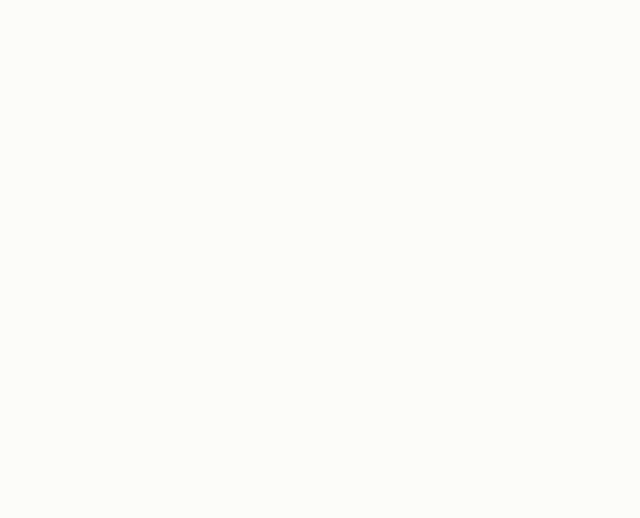
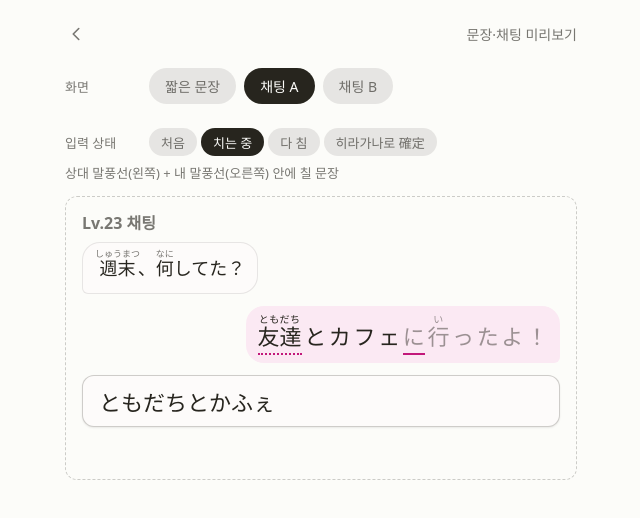
Before and after one commit to GiToon10100011/twiper-kana, a React (Vite) app in the folder apps/web/: page /lab/chat in a window 1280 px wide. Before the commit this address had no page. Shown: the top 518 px of the page, without its empty margins (319-959 px from the left). Built offline with nearby package versions, Linux system fonts and the light colour scheme.

Commit message:
feat(web): 문장·채팅 시안 /lab/chat — 짧은 문장·채팅 A(말풍선 둘)·채팅 B(답을 크게), 바꾸지 않은 가타카나·한자는 밑줄, 닫는 기호는 앞 글자와 묶어 줄바꿈

```diff
--- a/apps/web/src/App.tsx
+++ b/apps/web/src/App.tsx
@@ -5,6 +5,7 @@ import { CalendarPage } from './features/home/CalendarPage';
 import { Home } from './features/home/Home';
 import { Steps } from './features/home/Steps';
 import { Opening } from './features/intro/Opening';
+import { ChatLab } from './features/lab/ChatLab';
 import { CourseTilesLab } from './features/lab/CourseTilesLab';
 import { GuideCheck } from './features/lab/GuideCheck';
 import { ImeLab } from './features/lab/ImeLab';
@@ -41,6 +42,7 @@ export function App() {
           <Route path="/lab/ime" element={<ImeLab />} />
           <Route path="/lab/guide-check" element={<GuideCheck />} />
           <Route path="/lab/course-tiles" element={<CourseTilesLab />} />
+          <Route path="/lab/chat" element={<ChatLab />} />
         </Routes>
       )}
     </BrowserRouter>
--- a/apps/web/src/features/home/Steps.tsx
+++ b/apps/web/src/features/home/Steps.tsx
@@ -63,6 +63,12 @@ export function Steps() {
             <small>{t('home.courseTilesHint')}</small>
           </Link>
         </li>
+        <li>
+          <Link to="/lab/chat">
+            <span>{t('home.chatLab')}</span>
+            <small>{t('home.chatLabHint')}</small>
+          </Link>
+        </li>
       </ul>
     </main>
   );
--- /dev/null
+++ b/apps/web/src/features/lab/ChatLab.tsx
@@ -0,0 +1,174 @@
+import { useState, type ReactNode } from 'react';
+import { useTranslation } from 'react-i18next';
+import { Link } from 'react-router';
+import {
+  createInputSession,
+  parseRuby,
+  pendingStep,
+  reduceInputSession,
+  type InputSessionState,
+} from '@twiper/core';
+import { BackIcon } from '../../ui/icons';
+import { Pills } from '../../ui/Pills';
+import { TargetText } from '../training/TargetText';
+
+type ViewId = 'sentence' | 'chatA' | 'chatB';
+type StateId = 'start' | 'typing' | 'done' | 'unconverted';
+
+/** 상태마다 입력창에 들어와 있는 값 (조합 중이면 true). 가짜 입력이며 저장하지 않는다 */
+type Steps = readonly (readonly [string, boolean])[];
+
+const SENTENCE = '{今日|きょう}は{天気|てんき}がいいですね。';
+const PARTNER = '{週末|しゅうまつ}、{何|なに}してた？';
+const REPLY = '{友達|ともだち}とカフェに{行|い}ったよ！';
+
+const STEPS: Record<'sentence' | 'chat', Record<StateId, Steps>> = {
+  sentence: {
+    start: [],
+    typing: [['きょうはてんきが', true]],
+    done: [['きょうはてんきがいいですね。', true]],
+    unconverted: [
+      ['きょうはてんきがいいですね。', true],
+      ['きょうはてんきがいいですね。', false],
+    ],
+  },
+  chat: {
+    start: [],
+    // 가타카나(カフェ)는 아직 바꾸지 않았다: 읽기는 맞으므로 진행으로 보인다
+    typing: [['ともだちとかふぇ', true]],
+    done: [['友達とカフェに行ったよ！', true]],
+    unconverted: [
+      ['ともだちとかふぇにいったよ！', true],
+      ['ともだちとかふぇにいったよ！', false],
+    ],
+  },
+};
+
+const VIEWS: readonly (readonly [ViewId, string])[] = [
+  ['sentence', '짧은 문장'],
+  ['chatA', '채팅 A'],
+  ['chatB', '채팅 B'],
+];
+
+const STATES: readonly (readonly [StateId, string])[] = [
+  ['start', '처음'],
+  ['typing', '치는 중'],
+  ['done', '다 침'],
+  ['unconverted', '히라가나로 確定'],
+];
+
+const NOTES: Record<ViewId, string> = {
+  sentence: '후리가나가 붙은 문장. 지금 연습 화면에서 글자 크기만 줄였다',
+  chatA: '상대 말풍선(왼쪽) + 내 말풍선(오른쪽) 안에 칠 문장',
+  chatB: '상대 말풍선 + 내 답은 지금 연습 화면처럼 크게',
+};
+
+function sessionOf(target: string, steps: Steps): InputSessionState {
+  return steps.reduce(
+    (session, [value, composing], i) =>
+      reduceInputSession(session, { t: (i + 1) * 100, value, composing }),
+    createInputSession(target, 'commit'),
+  );
+}
+
+/** 읽기만 보여 주는 한자 표기 (상대 말풍선). 진행 색 없이 한자 위에 읽기를 작게 붙인다 */
+function Furigana({ text }: { text: string }) {
+  const { chars, rubies } = parseRuby(text);
+  const parts: ReactNode[] = [];
+  let i = 0;
+  for (const ruby of rubies) {
+    parts.push(chars.slice(i, ruby.start).join(''));
+    parts.push(
+      <ruby key={ruby.start}>
+        {ruby.surface}
+        <rt>{chars.slice(ruby.start, ruby.end).join('')}</rt>
+      </ruby>,
+    );
+    i = ruby.end;
+  }
+  parts.push(chars.slice(i).join(''));
+  return <>{parts}</>;
+}
+
+/** 문장 연습과 채팅 연습 화면 시안. 같은 입력 상태로 비교한다 */
+export function ChatLab() {
+  const { t } = useTranslation();
+  const [view, setView] = useState<ViewId>('chatA');
+  const [state, setState] = useState<StateId>('typing');
+  const target = view === 'sentence' ? SENTENCE : REPLY;
+  const session = sessionOf(target, STEPS[view === 'sentence' ? 'sentence' : 'chat'][state]);
+  const step = pendingStep(session);
+  // 문장은 길어서 전체를 되풀이하지 않고 밑줄 친 곳을 가리킨다
+  const hint =
+    step === 'convert'
+      ? t('drill.convertMarked')
+      : step === 'fix'
+        ? t('drill.fixMarked')
+        : step === 'commit'
+          ? t('drill.matched')
+          : '';
+
+  const input = (
+    <>
+      <input
+        className="text-input"
+        type="text"
+        lang="ja"
+        readOnly
+        value={session.raw.join('')}
+        placeholder={t('training.tapInput')}
+        aria-label="입력창 (예시)"
+      />
+      <p className={`trainer-hint${step === 'fix' ? ' is-warning' : step ? ' is-matched' : ''}`}>
+        {hint}
+      </p>
+    </>
+  );
+
+  return (
+    <main className="lab">
+      <header className="screen-header">
+        <Link className="icon-btn header-back" to="/steps" aria-label={t('settings.home')}>
+          <BackIcon />
+        </Link>
+        <span>문장·채팅 미리보기</span>
+      </header>
+
+      <div className="lab-choice">
+        <span>화면</span>
+        <Pills label="화면" value={view} options={VIEWS} onChange={setView} />
+      </div>
+      <div className="lab-choice">
+        <span>입력 상태</span>
+        <Pills label="입력 상태" value={state} options={STATES} onChange={setState} small />
+      </div>
+      <p className="lab-note">{NOTES[view]}</p>
+
+      <section className="lab-screen" aria-label="연습 화면 (예시)">
+        <h1 className="screen-title screen-title-small" lang="ja">
+          {view === 'sentence' ? 'Lv.22 짧은 문장' : 'Lv.23 채팅'}
+        </h1>
+        {view === 'sentence' ? (
+          <div className="trainer is-sentence">
+            <TargetText session={session} />
+            {input}
+          </div>
+        ) : (
+          <div className={`trainer chat${view === 'chatA' ? ' is-bubbles' : ''}`}>
+            <p className="chat-bubble is-partner" lang="ja">
+              <Furigana text={PARTNER} />
+            </p>
+            {view === 'chatA' ? (
+              <div className="chat-bubble is-me">
+                <TargetText session={session} />
+              </div>
+            ) : (
+              <TargetText session={session} />
+            )}
+            {input}
+          </div>
+        )}
+      </section>
+    </main>
+  );
+}
--- a/apps/web/src/features/training/TargetText.tsx
+++ b/apps/web/src/features/training/TargetText.tsx
@@ -26,11 +26,28 @@ type Piece =
   | { kind: 'char'; index: number }
   | { kind: 'ruby'; surface: string; indexes: number[]; status: CharStatus };
 
+/** 줄 첫머리에 오면 안 되는 닫는 기호. 앞 글자와 묶어 함께 줄을 넘긴다 */
+const NO_LINE_START = new Set(Array.from('、。，．！？!?」』）〕】…'));
+
+const keyOf = (piece: Piece) => (piece.kind === 'ruby' ? (piece.indexes[0] ?? 0) : piece.index);
+
+/** 조각을 줄바꿈 단위로 묶는다: 닫는 기호(。！」)는 바로 앞 조각에 붙인다 */
+function keepPunctuation(pieces: readonly Piece[], target: readonly string[]): Piece[][] {
+  const groups: Piece[][] = [];
+  for (const piece of pieces) {
+    const closing = piece.kind === 'char' && NO_LINE_START.has(target[piece.index] ?? '');
+    const last = groups[groups.length - 1];
+    if (closing && last) last.push(piece);
+    else groups.push([piece]);
+  }
+  return groups;
+}
+
 /** 한자 표기 하나의 상태: 변환함 / 읽기까지 쳐서 후보를 고를 차례 / 읽기 그대로 確定해 버림 / 아직 */
 function rubyStatus(converted: boolean, read: boolean, composing: boolean): CharStatus {
   if (converted) return 'correct';
   if (!read) return 'todo';
-  return composing ? 'pending' : 'wrong';
+  return composing ? 'pending' : 'unconverted';
 }
 
 /**
@@ -65,29 +82,33 @@ export function TargetText({ session, label, gapsAfter = [] }: TargetTextProps)
       {session.target[i]}
     </span>
   );
+  const pieceOf = (piece: Piece) =>
+    piece.kind === 'ruby' ? (
+      <ruby key={`r${piece.indexes[0]}`} className={`ch-ruby ch-${piece.status}`}>
+        {piece.surface}
+        <rt>{piece.indexes.map(char)}</rt>
+      </ruby>
+    ) : (
+      char(piece.index)
+    );
 
-  if (session.rubies.length > 0) {
+  // 어절 경계가 없으면 글자마다 줄이 바뀔 수 있다 (기초 줄·단어·문장). 있으면 어절을 통째로 넘긴다
+  if (gapsAfter.length === 0) {
+    const pieces: Piece[] =
+      session.rubies.length > 0
+        ? piecesOf(session, statuses)
+        : session.target.map((_, index) => ({ kind: 'char', index }));
     return (
       <p className="target-text" lang="ja" aria-label={label}>
-        {piecesOf(session, statuses).map((piece) =>
-          piece.kind === 'ruby' ? (
-            <ruby key={piece.indexes[0]} className={`ch-ruby ch-${piece.status}`}>
-              {piece.surface}
-              <rt>{piece.indexes.map(char)}</rt>
-            </ruby>
+        {keepPunctuation(pieces, session.target).map((group) =>
+          group.length === 1 ? (
+            pieceOf(group[0] as Piece)
           ) : (
-            char(piece.index)
+            <span key={`k${keyOf(group[0] as Piece)}`} className="ch-keep">
+              {group.map(pieceOf)}
+            </span>
           ),
         )}
-      </p>
-    );
-  }
-
-  // 어절 경계가 없으면 글자마다 줄이 바뀔 수 있다 (기초 줄·단어). 있으면 어절을 통째로 넘긴다
-  if (gapsAfter.length === 0) {
-    return (
-      <p className="target-text" lang="ja" aria-label={label}>
-        {session.target.map((_, i) => char(i))}
       </p>
     );
   }
--- a/apps/web/src/i18n/ja.ts
+++ b/apps/web/src/i18n/ja.ts
@@ -15,6 +15,8 @@ export const ja: typeof ko = {
     guideCheckHint: 'キー配置の照合',
     courseTiles: 'コース一覧プレビュー',
     courseTilesHint: '進み具合ごとの表示',
+    chatLab: '文・チャットのプレビュー',
+    chatLabHint: '練習画面の案を比べる',
   },
   onboarding: {
     step: '{{current}}/{{total}}',
@@ -151,6 +153,8 @@ export const ja: typeof ko = {
     matched: '正解です。「確定」を押すと次の行に進みます。',
     convert: '読みは正解です。候補から {{word}} を押して確定しましょう。',
     fix: '{{word}} と違う文字で確定しました。消して打ち直し、候補から選びましょう。',
+    convertMarked: '読みは正解です。下線のところを候補で選んで変換してから確定しましょう。',
+    fixMarked: '下線のところを変換せずに確定しました。消して打ち直し、候補から選びましょう。',
     noHelp:
       '実力確認のレベルなので、止まっても打ち方のヘルプは出ません。自分で思い出してみましょう。',
     retryNote: '間違えた文字は数行あとにもう一度出ます。',
--- a/apps/web/src/i18n/ko.ts
+++ b/apps/web/src/i18n/ko.ts
@@ -13,6 +13,8 @@ export const ko = {
     guideCheckHint: '키 배치 대조',
     courseTiles: '목록 상태 미리보기',
     courseTilesHint: '진행 상태별 코스 목록',
+    chatLab: '문장·채팅 미리보기',
+    chatLabHint: '연습 화면 시안 비교',
   },
   onboarding: {
     step: '{{current}}/{{total}}',
@@ -150,6 +152,8 @@ export const ko = {
     matched: '맞았어요. 確定을 누르면 다음 줄로 넘어가요.',
     convert: '읽기는 맞았어요. 후보에서 {{word}}를 눌러 確定하세요.',
     fix: '{{word}}와 다르게 確定됐어요. 지우고 다시 친 다음 후보에서 골라 주세요.',
+    convertMarked: '읽기는 맞았어요. 밑줄 친 곳을 후보에서 골라 바꾼 뒤 確定하세요.',
+    fixMarked: '밑줄 친 곳을 바꾸지 않고 確定했어요. 지우고 다시 친 다음 후보에서 골라 주세요.',
     noHelp: '실력 확인용 레벨이라 막혀도 치는 법 도움말이 나오지 않아요. 스스로 떠올려 보세요.',
     retryNote: '틀린 글자는 몇 줄 뒤에 다시 나와요.',
   },
--- a/apps/web/src/styles.css
+++ b/apps/web/src/styles.css
@@ -290,6 +290,16 @@ a {
   border-radius: var(--radius-sm);
 }
 
+/* 닫는 기호(。！」)를 앞 글자와 묶어 줄 첫머리에 오지 않게 한다 */
+.target-text .ch-keep {
+  display: inline-flex;
+  gap: 0.12em;
+  align-items: baseline;
+  padding: 0;
+  white-space: nowrap;
+  border: 0;
+}
+
 /* 한자 표기: 한자를 크게, 읽기를 그 위에 작게(후리가나). 치는 진행은 읽기 글자에 보인다 */
 .target-text ruby {
   padding-bottom: 2px;
@@ -302,15 +312,17 @@ a {
   border-bottom: 2px dotted var(--accent);
 }
 
-/* 읽기 그대로 確定해 버렸다: 한자로 바꿔야 하는 자리를 밑줄로 (틀린 글자처럼 칠하지 않는다) */
-.target-text ruby.ch-wrong {
-  background: none;
+/* 읽기 그대로 確定해 버렸다: 가타카나·한자로 바꿔야 하는 자리를 밑줄로 (틀린 글자처럼 칠하지 않는다) */
+.target-text .ch-unconverted {
+  color: var(--danger);
   border-bottom: 2px solid var(--danger);
 }
 
+/* 문장처럼 글자를 줄인 곳에서도 후리가나가 읽을 수 있는 크기 아래로 작아지지 않게 */
 .target-text rt {
-  font-size: 0.42em;
+  font-size: max(0.42em, 0.625rem);
   letter-spacing: 0.04em;
+  ruby-align: center;
 }
 
 .target-text rt span {
@@ -1153,6 +1165,64 @@ a.tile-row:active {
   width: 4.5rem;
 }
 
+/* 문장·채팅 시안 (/lab/chat): 점선 상자 안이 연습 화면 위쪽 절반이다 */
+.lab-note {
+  margin: 0 0 var(--space-3);
+  font-size: 0.8125rem;
+  color: var(--ink-muted);
+}
+
+.lab-screen {
+  padding: var(--space-2) var(--space-4) var(--space-4);
+  border: 1px dashed var(--line-strong);
+  border-radius: var(--radius-md);
+}
+
+/* 문장은 길어서 글자를 줄이고 왼쪽부터 채운다 */
+.trainer.is-sentence .target-text,
+.chat:not(.is-bubbles) > .target-text {
+  justify-content: flex-start;
+  font-size: 1.5rem;
+}
+
+.chat-bubble {
+  width: fit-content;
+  max-width: 88%;
+  margin: var(--space-2) 0 var(--space-3);
+  padding: var(--space-2) var(--space-3);
+  border-radius: 1.125rem;
+}
+
+.chat-bubble.is-partner {
+  font-size: 1.125rem;
+  line-height: 1.9;
+  background: var(--surface);
+  border: 1px solid var(--line);
+  border-bottom-left-radius: var(--radius-sm);
+}
+
+/* 읽기가 한자보다 길어도 한자를 벌리지 않고 가운데에 둔다 */
+.chat-bubble.is-partner ruby {
+  ruby-align: center;
+}
+
+.chat-bubble.is-partner rt {
+  font-size: 0.5em;
+  color: var(--ink-muted);
+}
+
+.chat-bubble.is-me {
+  margin-left: auto;
+  background: var(--accent-soft);
+  border-bottom-right-radius: var(--radius-sm);
+}
+
+.chat-bubble.is-me .target-text {
+  justify-content: flex-end;
+  margin: 0;
+  font-size: 1.375rem;
+}
+
 /* 설정 */
 
 .setting-row {
--- a/packages/core/src/input/session.ts
+++ b/packages/core/src/input/session.ts
@@ -244,8 +244,8 @@ export function charStatuses(state: InputSessionState): CharStatus[] {
     if (actual === undefined) return 'todo';
     if (actual === expected) return 'correct';
     if (commit) {
-      // 確定한 글자가 목표 표기와 다르다 (히라가나 그대로, 다른 한자)
-      if (!state.composing) return 'wrong';
+      // 확정한 글자가 목표 표기와 다르다. 읽기는 맞으면 바꾸지 않은 것(カ를 か로), 아니면 틀린 글자(다른 한자 등)
+      if (!state.composing) return sameReading(actual, expected) ? 'unconverted' : 'wrong';
       // 읽기는 맞다. 변환은 確定할 때 본다
       if (sameReading(actual, expected)) return 'correct';
       if (converting) return 'pending';
--- a/packages/core/src/input/types.ts
+++ b/packages/core/src/input/types.ts
@@ -74,7 +74,11 @@ export interface InputSessionState {
   readonly toggleSuspected: boolean;
 }
 
-export type CharStatus = 'todo' | 'correct' | 'pending' | 'wrong';
+/**
+ * todo: 아직 / correct: 맞음 / pending: 아직 바뀔 수 있는 중간 상태 /
+ * unconverted: 읽기는 맞지만 가타카나·한자로 바꾸지 않고 確定함 (밑줄로 보인다) / wrong: 틀림
+ */
+export type CharStatus = 'todo' | 'correct' | 'pending' | 'unconverted' | 'wrong';
 
 export interface InputSessionOptions {
   /**
```
Also changed, not shown: 2 other files (tests, documents, lock files or other folders).
